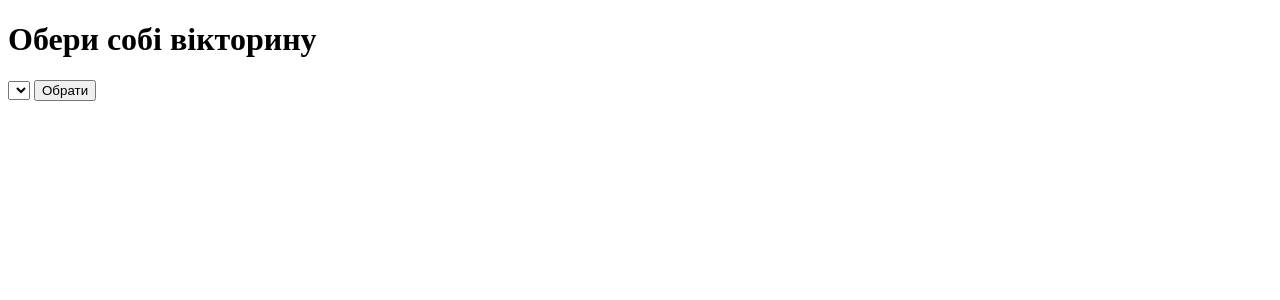
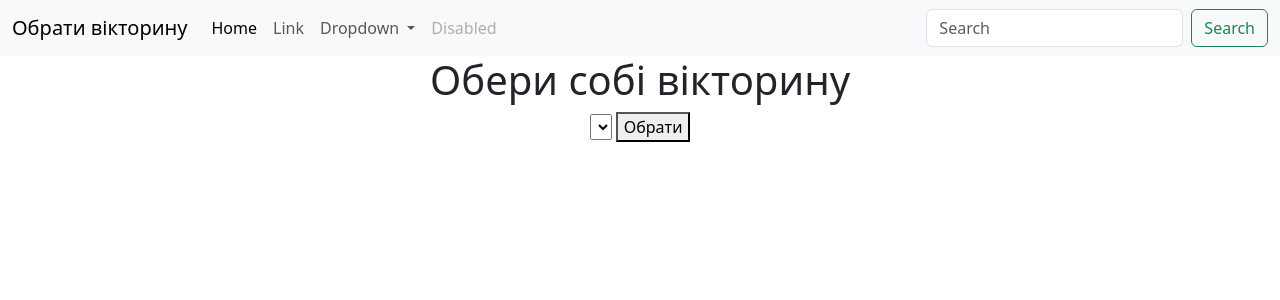
Before and after one commit to siqeknn123/quiz_web, a Flask app: page / in a window 1280 px wide. Shown: the top 300 px of the page. Run offline with Flask 3, Linux system fonts and the light colour scheme; data that the repository does not hold is empty.

Commit message:
add boostrap

```diff
--- a/app.py
+++ b/app.py
@@ -49,8 +49,12 @@ def test():
 
 @app.route("/result")
 def result():
-    return "<h1>Result</h1>"
-
+    result = render_template("result.html",
+                           right=session["correct_ans"],
+                           wrong=session["wrong_ans"],
+                           total=session["total"])
+    session.clear()
+    return result()
 
 
 
--- /dev/null
+++ b/templates/base.html
@@ -0,0 +1,73 @@
+<!doctype html>
+<html lang="en">
+
+<head>
+    <meta charset="utf-8">
+    <meta name="viewport" content="width=device-width, initial-scale=1">
+    <title>{% block title %}{% endblock %}</title>
+    <link href="https://cdn.jsdelivr.net/npm/bootstrap@5.3.8/dist/css/bootstrap.min.css" rel="stylesheet"
+        integrity="sha384-sRIl4kxILFvY47J16cr9ZwB07vP4J8+LH7qKQnuqkuIAvNWLzeN8tE5YBujZqJLB" crossorigin="anonymous">
+</head>
+
+<body>
+    <script src="https://cdn.jsdelivr.net/npm/@popperjs/core@2.11.8/dist/umd/popper.min.js"
+        integrity="sha384-I7E8VVD/ismYTF4hNIPjVp/Zjvgyol6VFvRkX/vR+Vc4jQkC+hVqc2pM8ODewa9r"
+        crossorigin="anonymous"></script>
+    <script src="https://cdn.jsdelivr.net/npm/bootstrap@5.3.8/dist/js/bootstrap.min.js"
+        integrity="sha384-G/EV+4j2dNv+tEPo3++6LCgdCROaejBqfUeNjuKAiuXbjrxilcCdDz6ZAVfHWe1Y"
+        crossorigin="anonymous"></script>
+    <script src="https://cdn.jsdelivr.net/npm/bootstrap@5.3.8/dist/js/bootstrap.bundle.min.js"
+        integrity="sha384-FKyoEForCGlyvwx9Hj09JcYn3nv7wiPVlz7YYwJrWVcXK/BmnVDxM+D2scQbITxI"
+        crossorigin="anonymous"></script>
+    <nav class="navbar navbar-expand-lg bg-body-tertiary">
+        <div class="container-fluid">
+            <a class="navbar-brand" href="{{url_for('index')}}">Обрати вікторину</a>
+            <button class="navbar-toggler" type="button" data-bs-toggle="collapse"
+                data-bs-target="#navbarSupportedContent" aria-controls="navbarSupportedContent" aria-expanded="false"
+                aria-label="Toggle navigation">
+                <span class="navbar-toggler-icon"></span>
+            </button>
+            <div class="collapse navbar-collapse" id="navbarSupportedContent">
+                <ul class="navbar-nav me-auto mb-2 mb-lg-0">
+                    <li class="nav-item">
+                        <a class="nav-link active" aria-current="page" href="#">Home</a>
+                    </li>
+                    <li class="nav-item">
+                        <a class="nav-link" href="#">Link</a>
+                    </li>
+                    <li class="nav-item dropdown">
+                        <a class="nav-link dropdown-toggle" href="#" role="button" data-bs-toggle="dropdown"
+                            aria-expanded="false">
+                            Dropdown
+                        </a>
+                        <ul class="dropdown-menu">
+                            <li><a class="dropdown-item" href="#">Action</a></li>
+                            <li><a class="dropdown-item" href="#">Another action</a></li>
+                            <li>
+                                <hr class="dropdown-divider">
+                            </li>
+                            <li><a class="dropdown-item" href="#">Something else here</a></li>
+                        </ul>
+                    </li>
+                    <li class="nav-item">
+                        <a class="nav-link disabled" aria-disabled="true">Disabled</a>
+                    </li>
+                </ul>
+                <form class="d-flex" role="search">
+                    <input class="form-control me-2" type="search" placeholder="Search" aria-label="Search" />
+                    <button class="btn btn-outline-success" type="submit">Search</button>
+                </form>
+            </div>
+        </div>
+    </nav>
+    <div class="container text-center">
+        <div class="row">
+            <div class="col"></div>
+            <div class="col-6">
+                {% block content %}{% endblock %}
+            </div>
+            <div class="col"></div>
+        </div>
+</body>
+
+</html>
--- a/templates/index.html
+++ b/templates/index.html
@@ -1,11 +1,6 @@
-<!DOCTYPE html>
-<html lang="en">
-<head>
-    <meta charset="UTF-8">
-    <meta name="viewport" content="width=device-width, initial-scale=1.0">
-    <title>Обери вікторину</title>
-</head>
-<body>
+{% extends "base.html" %}
+{% block title %}Обрати Вікторину{% endblock %}
+{% block content %}
 <h1>Обери собі вікторину</h1>
 <form method="POST" action="/">
     <select name="quiz">
@@ -15,5 +10,4 @@
     </select>
     <button type="submit">Обрати</button>
 </form>
-</body>
-</html>
+{% endblock %}
--- a/templates/test.html
+++ b/templates/test.html
@@ -10,6 +10,6 @@
         {% for answer in ans_list %}
         <input type = "radio" value = "{{answer}}">{{answer}}
         {% endfor %}
-        <button type = "submit">Відповісти</button>
+        <button type = "submit" class="btn btn-secondary">Відповісти</button>
 </body>
 </html>
```
Lines whose indentation alone changed are shown as unchanged.
